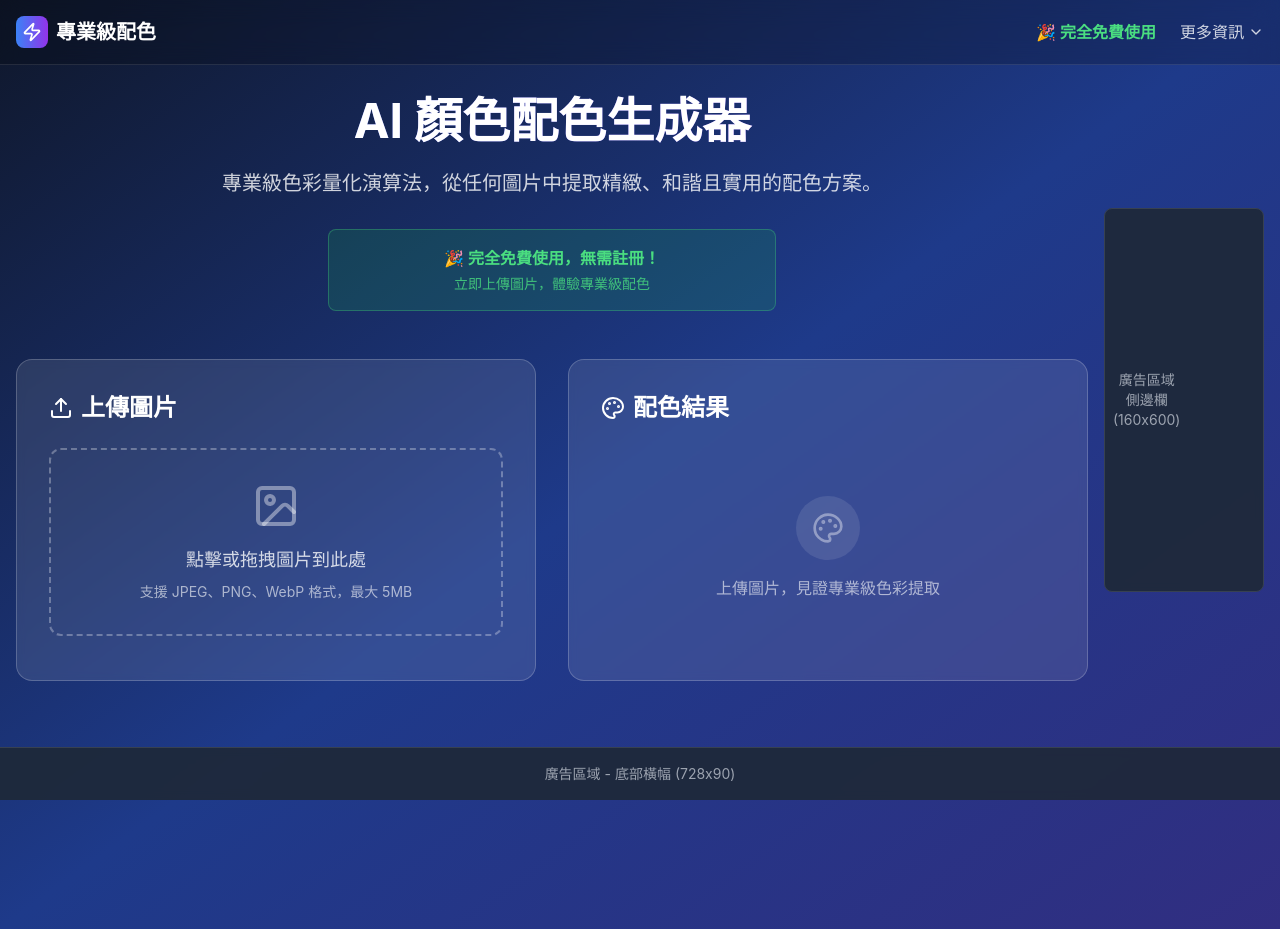
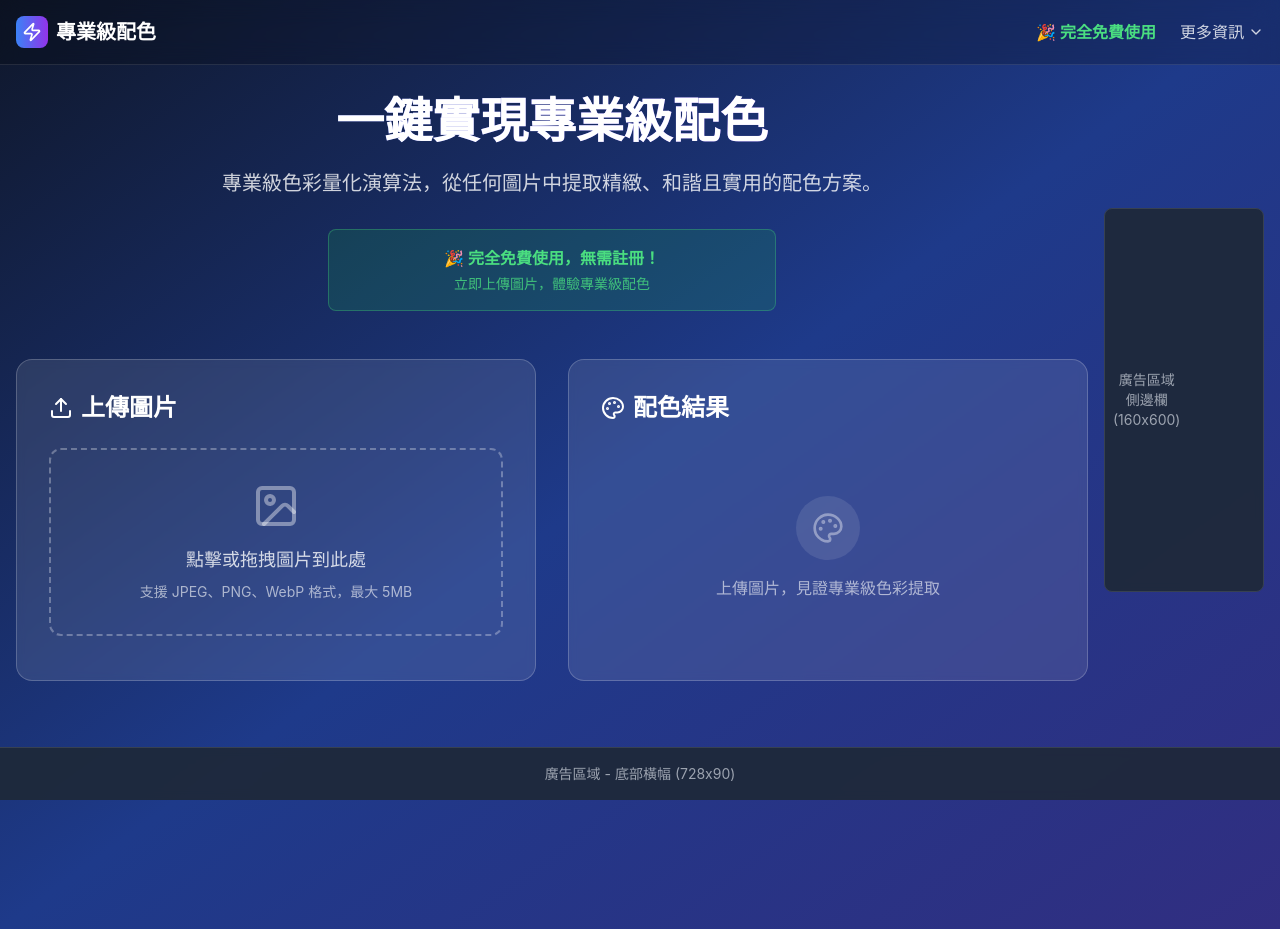
Before and after one commit to jiun8631/img_enhance, a React (Vite) app: page / in a window 1280 px wide. Built offline with nearby package versions, Linux system fonts and the light colour scheme.

Commit message:
更新內容

```diff
--- a/src/components/HomePage.tsx
+++ b/src/components/HomePage.tsx
@@ -198,7 +198,7 @@ export default function HomePage() {
     <div className="min-h-screen pb-24">
       <div className="text-center mb-12">
         <h1 className="text-5xl font-bold text-white mb-6 bg-gradient-to-r from-blue-400 to-purple-600 bg-clip-text text-transparent">
-          AI 顏色配色生成器
+          一鍵實現專業級配色
         </h1>
         <p className="text-xl text-white/80 mb-8 max-w-2xl mx-auto">
           專業級色彩量化演算法，從任何圖片中提取精緻、和諧且實用的配色方案。
--- a/src/content/articles.tsx
+++ b/src/content/articles.tsx
@@ -29,7 +29,7 @@ export const articles: Article[] = [
         <ol>
           <li><strong>上傳圖片：</strong> 點擊或拖拽任何您喜歡的圖片到上傳區域。它可以是風景、插畫、UI 截圖或任何能給您帶來靈感的圖像。</li>
           <li><strong>選擇模式：</strong> 在圖片下方，您可以選擇不同的配色模式（如標準、互補、莫蘭迪等）和主題（如暖色、冷色、粉彩等），以及您想要的顏色數量。</li>
-          <li><strong>生成與探索：</strong> 點擊「生成配色方案」按鈕。我們的 AI 演算法會立即分析圖片並提取出和諧、實用的色彩。您可以直接複製色碼，導出 PNG 色卡，或是在下方的「AI 魔法漸層產生器」中探索由這些顏色構成的驚豔背景！</li>
+          <li><strong>生成與探索：</strong> 點擊「生成配色方案」按鈕。我們的 AI 演算法會立即分析圖片並提取出和諧、實用的色彩。您可以直接複製色碼，導出 PNG 色卡，或是在下方的「UI即時預覽」查看網站配色結果與文字與背景無障礙比對專業度大大提升或「AI 魔法漸層產生器」中探索由這些顏色構成的驚豔背景！</li>
         </ol>
         <p>每一次點擊「重新生成」或「施展魔法」，都會有新的驚喜等著您。祝您創作愉快！</p>
       </div>
```
